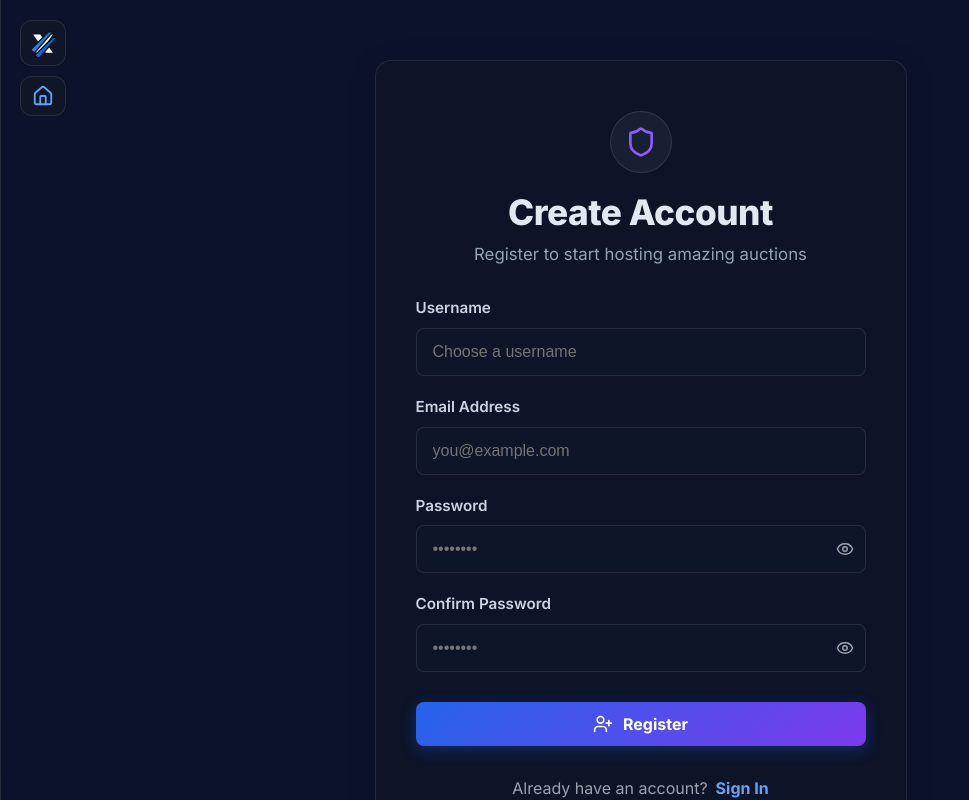
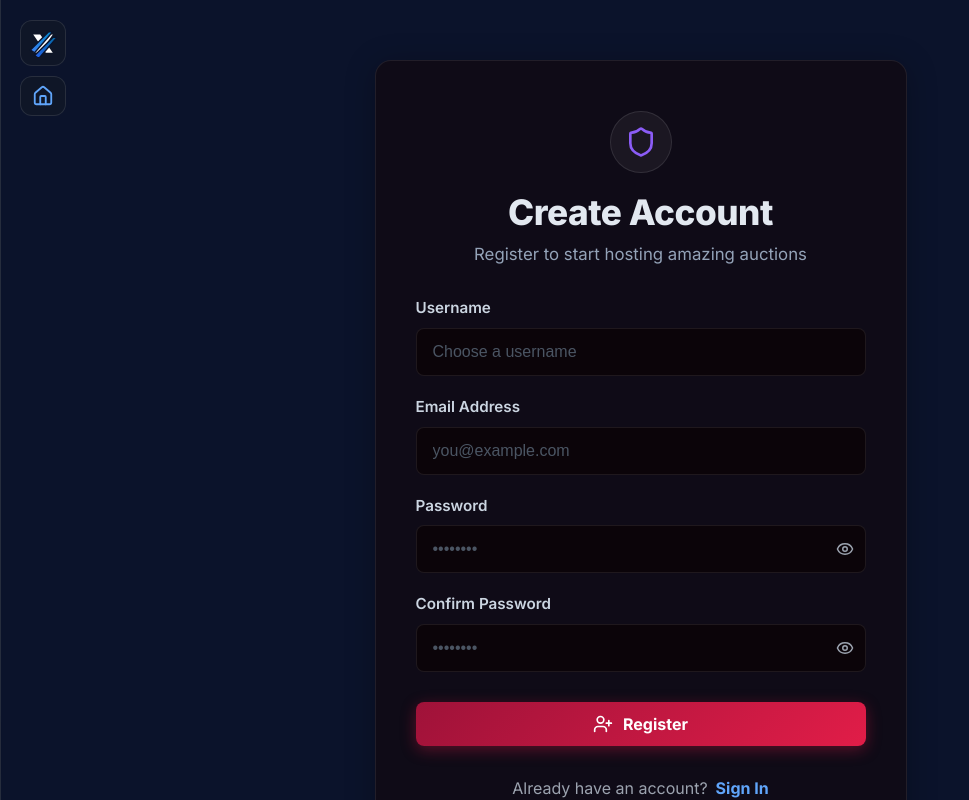
Before and after one commit to deepakk789/live_auction_system, a React (Vite) app in the folder frontend/: page /register in a window 1280 px wide. Shown: the whole page, without its empty margins (0-969 px from the left). Built offline with nearby package versions, Linux system fonts and the light colour scheme; no server answers.

Commit message:
fix: forgot-password email bug, co-org green tick UI, red-black-white theme

```diff
--- a/frontend/src/styles/design-system.css
+++ b/frontend/src/styles/design-system.css
@@ -1,27 +1,31 @@
 /* =========================================
-   AUCTIONX PREMIUM DESIGN SYSTEM
+   AUCTIONX — RED / BLACK / WHITE DESIGN SYSTEM
    ========================================= */
 
 :root {
-  /* Dynamic Color Palette */
-  --bg-dark: #0b1120;
-  --bg-card: rgba(17, 24, 39, 0.7);
-  --bg-glass: rgba(17, 24, 39, 0.45);
+  /* ── Core Palette ── */
+  --bg-dark: #080808;
+  --bg-card: rgba(18, 0, 0, 0.75);
+  --bg-glass: rgba(20, 5, 5, 0.50);
 
-  --primary-glow: #3b82f6;
-  --secondary-glow: #8b5cf6;
-  --success-glow: #10b981;
-  --danger-glow: #ef4444;
-  --warning-glow: #facc15;
+  /* ── Brand Colors: Red + White ── */
+  --primary-glow: #e11d48;        /* rose-600 */
+  --primary-bright: #f43f5e;      /* rose-500 */
+  --primary-dark: #9f1239;        /* rose-800 */
+  --secondary-glow: #dc2626;      /* red-600 */
 
-  --text-main: #f8fafc;
-  --text-muted: #94a3b8;
+  --success-glow: #22c55e;
+  --danger-glow:  #ef4444;
+  --warning-glow: #f59e0b;
 
-  --border-light: rgba(255, 255, 255, 0.1);
-  --border-glow: rgba(59, 130, 246, 0.3);
+  --text-main:  #f9fafb;
+  --text-muted: #9ca3af;
 
-  /* Transitions */
-  --transition-fast: 0.2s cubic-bezier(0.4, 0, 0.2, 1);
+  --border-light: rgba(255, 255, 255, 0.08);
+  --border-glow:  rgba(225, 29, 72, 0.45);
+
+  /* ── Transitions ── */
+  --transition-fast:   0.2s cubic-bezier(0.4, 0, 0.2, 1);
   --transition-smooth: 0.4s cubic-bezier(0.16, 1, 0.3, 1);
   --transition-bounce: 0.5s cubic-bezier(0.34, 1.56, 0.64, 1);
 }
@@ -33,8 +37,9 @@ body {
   background-color: var(--bg-dark);
   color: var(--text-main);
   background-image:
-    radial-gradient(circle at 15% 50%, rgba(59, 130, 246, 0.08) 0%, transparent 50%),
-    radial-gradient(circle at 85% 30%, rgba(139, 92, 246, 0.08) 0%, transparent 50%);
+    radial-gradient(circle at 15% 50%, rgba(225, 29, 72, 0.09) 0%, transparent 55%),
+    radial-gradient(circle at 85% 20%, rgba(220, 38, 38, 0.07) 0%, transparent 55%),
+    radial-gradient(circle at 50% 90%, rgba(159, 18, 57, 0.06) 0%, transparent 50%);
   background-attachment: fixed;
   overflow-x: hidden;
 }
@@ -48,6 +53,7 @@ body {
   overflow: visible;
 }
 
+/* Animated conic-gradient border glow — now in red tones */
 .glass-panel::before,
 .glass-card::before {
   content: '';
@@ -58,14 +64,14 @@ body {
   background: conic-gradient(
     from var(--glow-angle, 0deg),
     transparent 0%,
-    rgba(59, 130, 246, 0.4) 5%,
-    rgba(139, 92, 246, 0.6) 10%,
-    rgba(192, 132, 252, 0.4) 15%,
+    rgba(225, 29, 72, 0.5)  5%,
+    rgba(239, 68, 68, 0.7)  10%,
+    rgba(253, 164, 175, 0.4) 15%,
     transparent 20%,
     transparent 80%,
-    rgba(56, 189, 248, 0.4) 85%,
-    rgba(59, 130, 246, 0.6) 90%,
-    rgba(139, 92, 246, 0.4) 95%,
+    rgba(220, 38, 38, 0.4)  85%,
+    rgba(225, 29, 72, 0.6)  90%,
+    rgba(239, 68, 68, 0.4)  95%,
     transparent 100%
   );
   -webkit-mask:
@@ -87,7 +93,7 @@ body {
   animation-play-state: running;
 }
 
-/* Outer glow shadow on hover */
+/* Outer red glow on hover */
 .glass-panel::after,
 .glass-card::after {
   content: '';
@@ -99,9 +105,9 @@ body {
   pointer-events: none;
   z-index: -1;
   box-shadow:
-    0 0 15px rgba(59, 130, 246, 0.15),
-    0 0 30px rgba(139, 92, 246, 0.1),
-    0 0 60px rgba(59, 130, 246, 0.05);
+    0 0 15px rgba(225, 29, 72, 0.18),
+    0 0 30px rgba(220, 38, 38, 0.10),
+    0 0 60px rgba(225, 29, 72, 0.06);
 }
 
 .glass-panel:hover::after,
@@ -110,7 +116,7 @@ body {
 }
 
 @keyframes borderGlowRotate {
-  0% { --glow-angle: 0deg; }
+  0%   { --glow-angle: 0deg; }
   100% { --glow-angle: 360deg; }
 }
 
@@ -126,7 +132,7 @@ body {
   -webkit-backdrop-filter: blur(16px);
   border: 1px solid var(--border-light);
   border-radius: 16px;
-  box-shadow: 0 4px 30px rgba(0, 0, 0, 0.1);
+  box-shadow: 0 4px 30px rgba(0, 0, 0, 0.25);
 }
 
 .glass-card {
@@ -140,14 +146,14 @@ body {
 .glass-card:hover {
   transform: translateY(-5px) scale(1.01);
   border-color: var(--border-glow);
-  box-shadow: 0 10px 40px rgba(0, 0, 0, 0.2), 0 0 20px rgba(59, 130, 246, 0.1);
+  box-shadow: 0 10px 40px rgba(0, 0, 0, 0.3), 0 0 20px rgba(225, 29, 72, 0.12);
 }
 
 /* -----------------------------------------
-   TEXT ANIMATIONS & GRADIENTS
+   TEXT GRADIENTS
    ----------------------------------------- */
 .text-gradient {
-  background: linear-gradient(135deg, #60a5fa, #c084fc);
+  background: linear-gradient(135deg, #f87171, #fca5a5, #fde8ec);
   -webkit-background-clip: text;
   -webkit-text-fill-color: transparent;
   background-clip: text;
@@ -158,12 +164,14 @@ body {
   background: linear-gradient(135deg, #34d399, #10b981);
   -webkit-background-clip: text;
   -webkit-text-fill-color: transparent;
+  background-clip: text;
 }
 
 .text-gradient-warning {
   background: linear-gradient(135deg, #fbbf24, #f59e0b);
   -webkit-background-clip: text;
   -webkit-text-fill-color: transparent;
+  background-clip: text;
 }
 
 /* -----------------------------------------
@@ -171,7 +179,7 @@ body {
    ----------------------------------------- */
 .btn-premium {
   position: relative;
-  background: linear-gradient(135deg, #2563eb, #7c3aed);
+  background: linear-gradient(135deg, #9f1239, #e11d48);
   color: white;
   border: none;
   padding: 12px 24px;
@@ -180,7 +188,7 @@ body {
   cursor: pointer;
   overflow: hidden;
   transition: var(--transition-bounce);
-  box-shadow: 0 4px 15px rgba(37, 99, 235, 0.3);
+  box-shadow: 0 4px 15px rgba(225, 29, 72, 0.35);
   z-index: 1;
 }
 
@@ -188,7 +196,7 @@ body {
   content: '';
   position: absolute;
   top: 0; left: 0; right: 0; bottom: 0;
-  background: linear-gradient(135deg, #3b82f6, #8b5cf6);
+  background: linear-gradient(135deg, #e11d48, #f43f5e);
   z-index: -1;
   transition: opacity var(--transition-fast);
   opacity: 0;
@@ -196,7 +204,7 @@ body {
 
 .btn-premium:hover {
   transform: translateY(-2px);
-  box-shadow: 0 8px 25px rgba(37, 99, 235, 0.4);
+  box-shadow: 0 8px 25px rgba(225, 29, 72, 0.5);
 }
 
 .btn-premium:hover::before {
@@ -207,9 +215,15 @@ body {
   transform: translateY(1px);
 }
 
+.btn-premium:disabled {
+  opacity: 0.5;
+  cursor: not-allowed;
+  transform: none;
+}
+
 .btn-glass {
-  background: rgba(255, 255, 255, 0.05);
-  border: 1px solid rgba(255, 255, 255, 0.1);
+  background: rgba(255, 255, 255, 0.04);
+  border: 1px solid rgba(255, 255, 255, 0.10);
   color: var(--text-main);
   padding: 10px 20px;
   border-radius: 8px;
@@ -220,8 +234,8 @@ body {
 }
 
 .btn-glass:hover {
-  background: rgba(255, 255, 255, 0.1);
-  border-color: rgba(255, 255, 255, 0.2);
+  background: rgba(225, 29, 72, 0.08);
+  border-color: rgba(225, 29, 72, 0.30);
   transform: translateY(-2px);
 }
 
@@ -229,8 +243,8 @@ body {
    INPUT FIELDS
    ----------------------------------------- */
 .input-premium {
-  background: rgba(15, 23, 42, 0.6);
-  border: 1px solid rgba(255, 255, 255, 0.1);
+  background: rgba(10, 0, 0, 0.55);
+  border: 1px solid rgba(255, 255, 255, 0.08);
   color: white;
   padding: 14px 16px;
   border-radius: 8px;
@@ -243,16 +257,20 @@ body {
 .input-premium:focus {
   outline: none;
   border-color: var(--primary-glow);
-  box-shadow: 0 0 0 2px rgba(59, 130, 246, 0.2);
-  background: rgba(15, 23, 42, 0.8);
+  box-shadow: 0 0 0 2px rgba(225, 29, 72, 0.22);
+  background: rgba(15, 0, 0, 0.75);
+}
+
+.input-premium::placeholder {
+  color: #4b5563;
 }
 
 /* -----------------------------------------
    MISC ANIMATIONS
    ----------------------------------------- */
 @keyframes float {
-  0% { transform: translateY(0px); }
-  50% { transform: translateY(-10px); }
+  0%   { transform: translateY(0px); }
+  50%  { transform: translateY(-10px); }
   100% { transform: translateY(0px); }
 }
 
@@ -261,9 +279,9 @@ body {
 }
 
 @keyframes pulseGlow {
-  0% { box-shadow: 0 0 0 0 rgba(59, 130, 246, 0.4); }
-  70% { box-shadow: 0 0 0 10px rgba(59, 130, 246, 0); }
-  100% { box-shadow: 0 0 0 0 rgba(59, 130, 246, 0); }
+  0%   { box-shadow: 0 0 0 0 rgba(225, 29, 72, 0.45); }
+  70%  { box-shadow: 0 0 0 10px rgba(225, 29, 72, 0); }
+  100% { box-shadow: 0 0 0 0 rgba(225, 29, 72, 0); }
 }
 
 .pulse-glow {
@@ -272,7 +290,7 @@ body {
 
 @keyframes slideUpFade {
   from { opacity: 0; transform: translateY(20px); }
-  to { opacity: 1; transform: translateY(0); }
+  to   { opacity: 1; transform: translateY(0); }
 }
 
 .stagger-1 { animation: slideUpFade 0.5s ease-out 0.1s both; }
@@ -283,20 +301,13 @@ body {
 /* -----------------------------------------
    Custom Scrollbar
    ----------------------------------------- */
-::-webkit-scrollbar {
-  width: 8px;
-  height: 8px;
-}
-::-webkit-scrollbar-track {
-  background: var(--bg-dark);
-}
+::-webkit-scrollbar       { width: 8px; height: 8px; }
+::-webkit-scrollbar-track { background: var(--bg-dark); }
 ::-webkit-scrollbar-thumb {
-  background: #334155;
+  background: #3f0a14;
   border-radius: 4px;
 }
-::-webkit-scrollbar-thumb:hover {
-  background: #475569;
-}
+::-webkit-scrollbar-thumb:hover { background: #6f1020; }
 
 /* -----------------------------------------
    SPINNER ANIMATIONS
@@ -308,12 +319,15 @@ body {
 .spinner-small {
   width: 20px;
   height: 20px;
-  border: 2px solid rgba(255, 255, 255, 0.3);
+  border: 2px solid rgba(255, 255, 255, 0.2);
   border-radius: 50%;
-  border-top-color: #fff;
+  border-top-color: #f43f5e;
   animation: spin 0.8s linear infinite;
 }
 
+/* -----------------------------------------
+   PASSWORD TOGGLE
+   ----------------------------------------- */
 .password-toggle-btn {
   position: absolute;
   right: 12px;
@@ -321,7 +335,7 @@ body {
   transform: translateY(-50%);
   background: transparent;
   border: none;
-  color: #94a3b8;
+  color: #6b7280;
   cursor: pointer;
   display: flex;
   align-items: center;
@@ -329,12 +343,10 @@ body {
   padding: 0;
 }
 
-.password-toggle-btn:hover {
-  color: #f8fafc;
-}
+.password-toggle-btn:hover { color: #f9fafb; }
 
 /* ═══════════════════════════════════════════════
-   MOBILE RESPONSIVE — design-system additions
+   MOBILE RESPONSIVE
    ═══════════════════════════════════════════════ */
 @media (max-width: 768px) {
   .btn-premium,
@@ -368,7 +380,6 @@ body {
     font-size: 0.9rem;
   }
 
-  /* Auction code text */
   .auction-code-text {
     font-size: 2rem !important;
     letter-spacing: 3px !important;
```
Also changed, not shown: frontend/src/pages/OrganizerSetup.jsx (+41 -11 lines), 1 other file (tests, documents, lock files or other folders).
